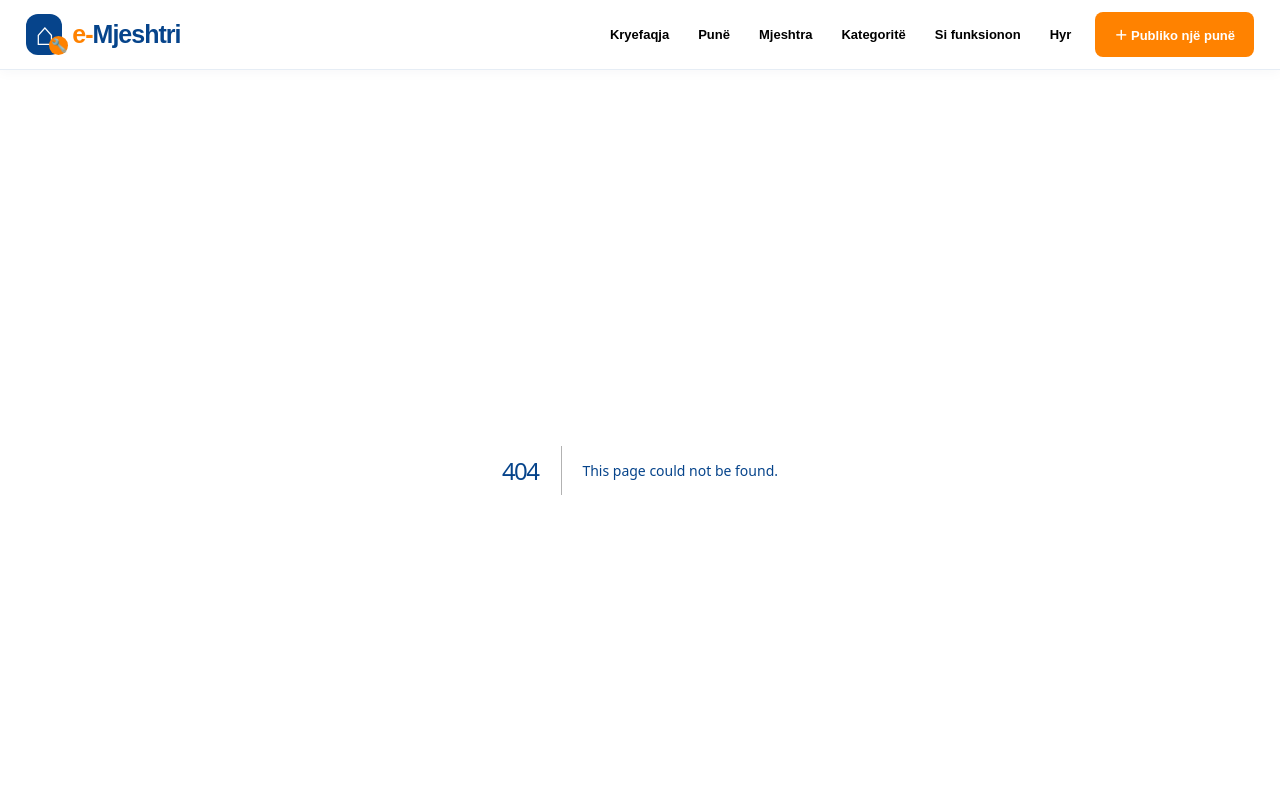
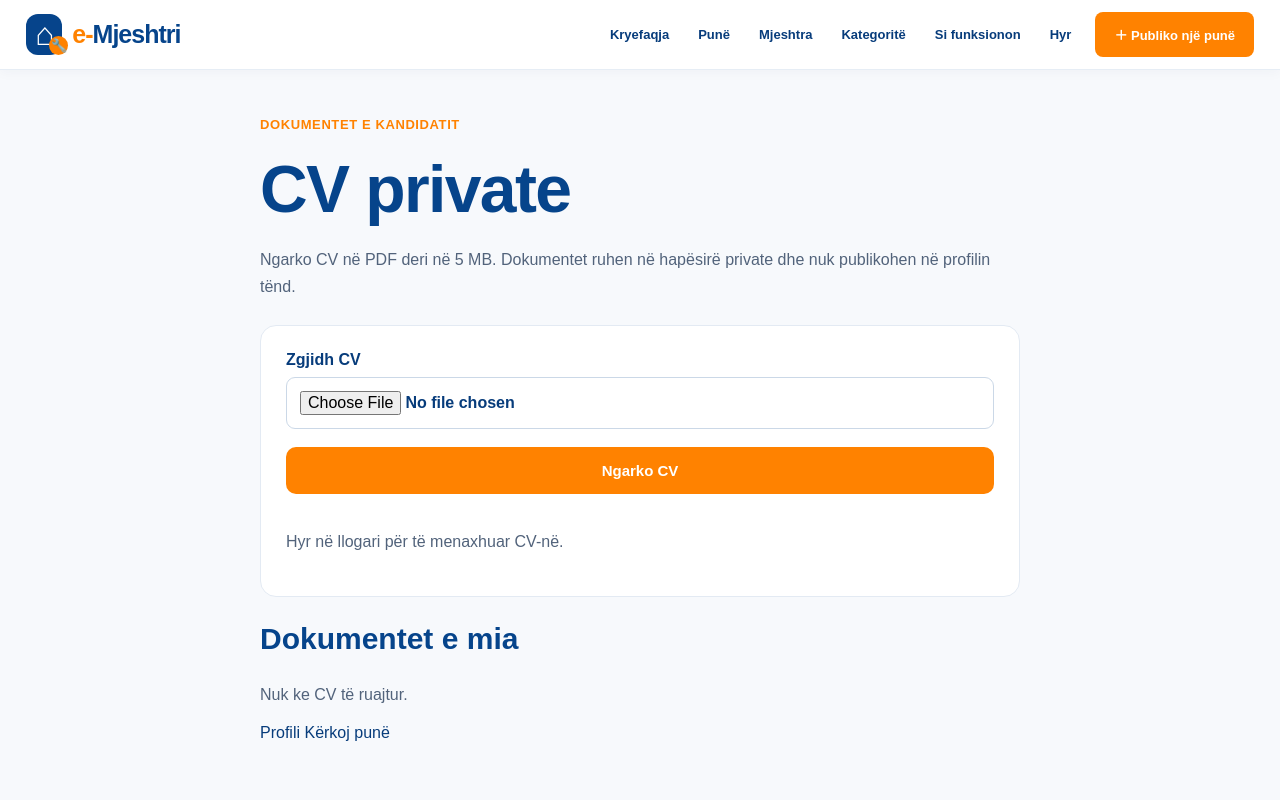
Before and after one commit to contactasatechservice-coder/e-Mjeshtri-Admin, a Next.js app in the folder platform/: page /cv in a window 1280 px wide. Before the commit this address had no page. Shown: the top 800 px of the page. Built offline with nearby package versions, Linux system fonts and the light colour scheme; no server answers.

Commit message:
Add private PDF CV upload and short-lived signed viewing for candidate

```diff
--- /dev/null
+++ b/platform/src/app/cv/page.tsx
@@ -0,0 +1,22 @@
+"use client";
+import {useEffect,useState,type ChangeEvent} from "react";
+import Link from "next/link";
+import {getSupabase} from "@/lib/supabase";
+type Document={id:string;file_name:string;storage_path:string;created_at:string};
+export default function CandidateCV(){
+ const [file,setFile]=useState<File|null>(null);const [docs,setDocs]=useState<Document[]>([]);const [notice,setNotice]=useState("");const [busy,setBusy]=useState(false);
+ async function load(){try{const db=getSupabase();const {data:{user}}=await db.auth.getUser();if(!user){setNotice("Hyr në llogari për të menaxhuar CV-në.");return;}const {data,error}=await db.from("em_candidate_documents").select("id,file_name,storage_path,created_at").eq("user_id",user.id).order("created_at",{ascending:false});if(error)throw error;setDocs(data??[]);}catch{setNotice("Dokumentet nuk u ngarkuan.");}}
+ useEffect(()=>{void load();},[]);
+ function choose(e:ChangeEvent<HTMLInputElement>){setFile(e.target.files?.[0]??null);}
+ async function upload(){if(!file)return;if(file.type!=="application/pdf"||file.size>5*1024*1024||file.size===0){setNotice("Pranohet vetëm PDF deri në 5 MB.");return;}setBusy(true);setNotice("");try{
+  const db=getSupabase();const {data:{user}}=await db.auth.getUser();if(!user){setNotice("Hyr në llogari.");return;}
+  const path=user.id+"/"+crypto.randomUUID()+".pdf";
+  const {error:uploadError}=await db.storage.from("em-candidate-cv").upload(path,file,{contentType:"application/pdf",upsert:false});
+  if(uploadError){setNotice("CV nuk u ngarkua: "+uploadError.message);return;}
+  const {error:metadataError}=await db.from("em_candidate_documents").insert({user_id:user.id,storage_path:path,file_name:file.name.slice(0,200)});
+  if(metadataError){await db.storage.from("em-candidate-cv").remove([path]);setNotice("CV u ngarkua, por regjistrimi dështoi: "+metadataError.message);return;}
+  setFile(null);setNotice("CV u ruajt privatisht.");await load();
+ }catch{setNotice("Gabim gjatë ngarkimit.");}finally{setBusy(false);}}
+ async function view(path:string){const {data,error}=await getSupabase().storage.from("em-candidate-cv").createSignedUrl(path,60);if(error||!data?.signedUrl){setNotice("Nuk u hap CV-ja.");return;}window.open(data.signedUrl,"_blank","noopener,noreferrer");}
+ return <main className="section form-page"><span className="eyebrow">Dokumentet e kandidatit</span><h1>CV private</h1><p>Ngarko CV në PDF deri në 5 MB. Dokumentet ruhen në hapësirë private dhe nuk publikohen në profilin tënd.</p><div className="listing-form"><label>Zgjidh CV<input type="file" accept="application/pdf,.pdf" onChange={choose}/></label><button type="button" className="button primary" disabled={busy||!file} onClick={()=>void upload()}>{busy?"Po ngarkohet...":"Ngarko CV"}</button><p role="status">{notice}</p></div><h2>Dokumentet e mia</h2>{docs.length===0&&<p>Nuk ke CV të ruajtur.</p>}<div className="grid">{docs.map(d=><article className="tile" key={d.id}><h3>{d.file_name}</h3><p>{new Date(d.created_at).toLocaleDateString("sq-AL")}</p><button className="button secondary" type="button" onClick={()=>void view(d.storage_path)}>Hap për 60 sekonda</button></article>)}</div><Link href="/kerkoj-pune">Profili Kërkoj punë</Link></main>;
+}
```
